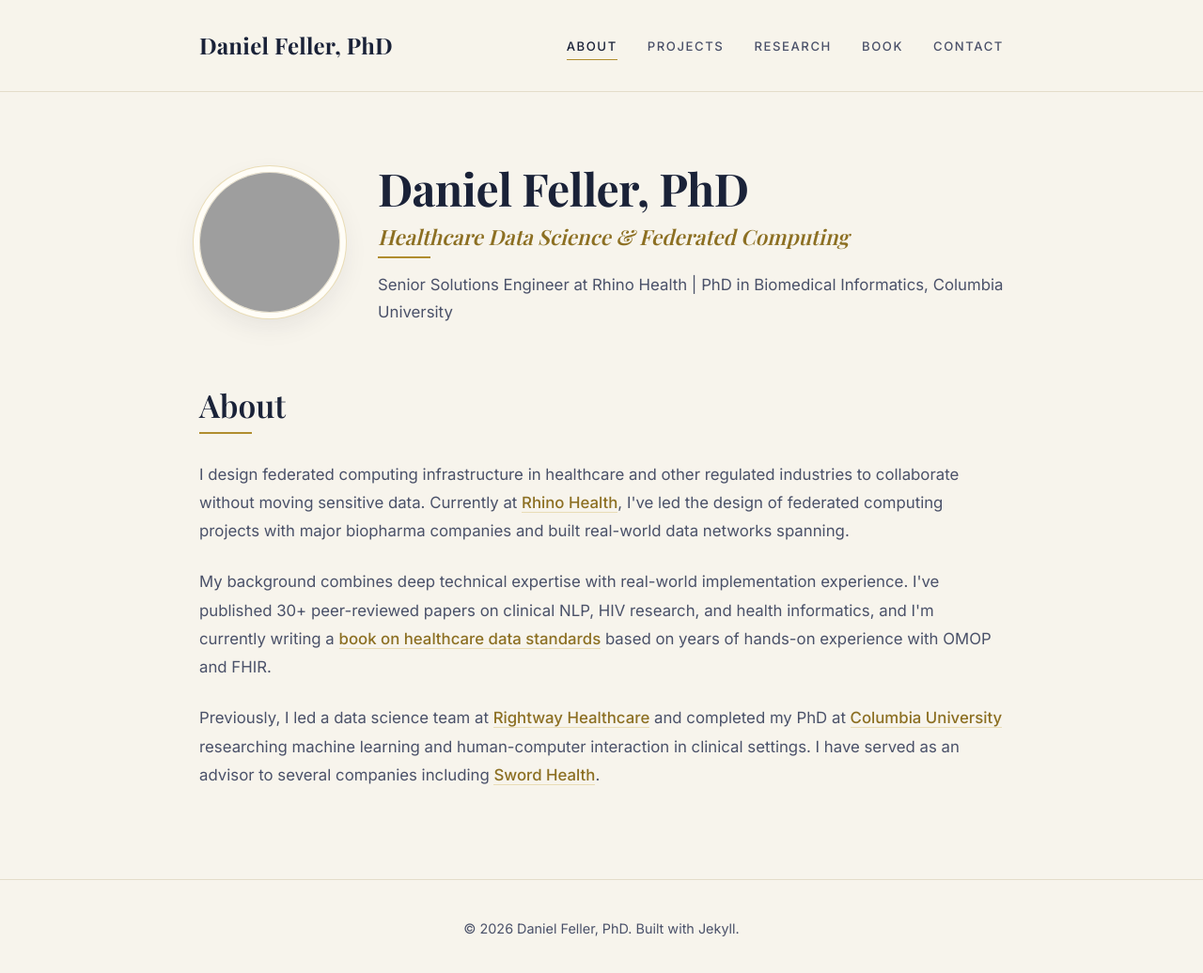
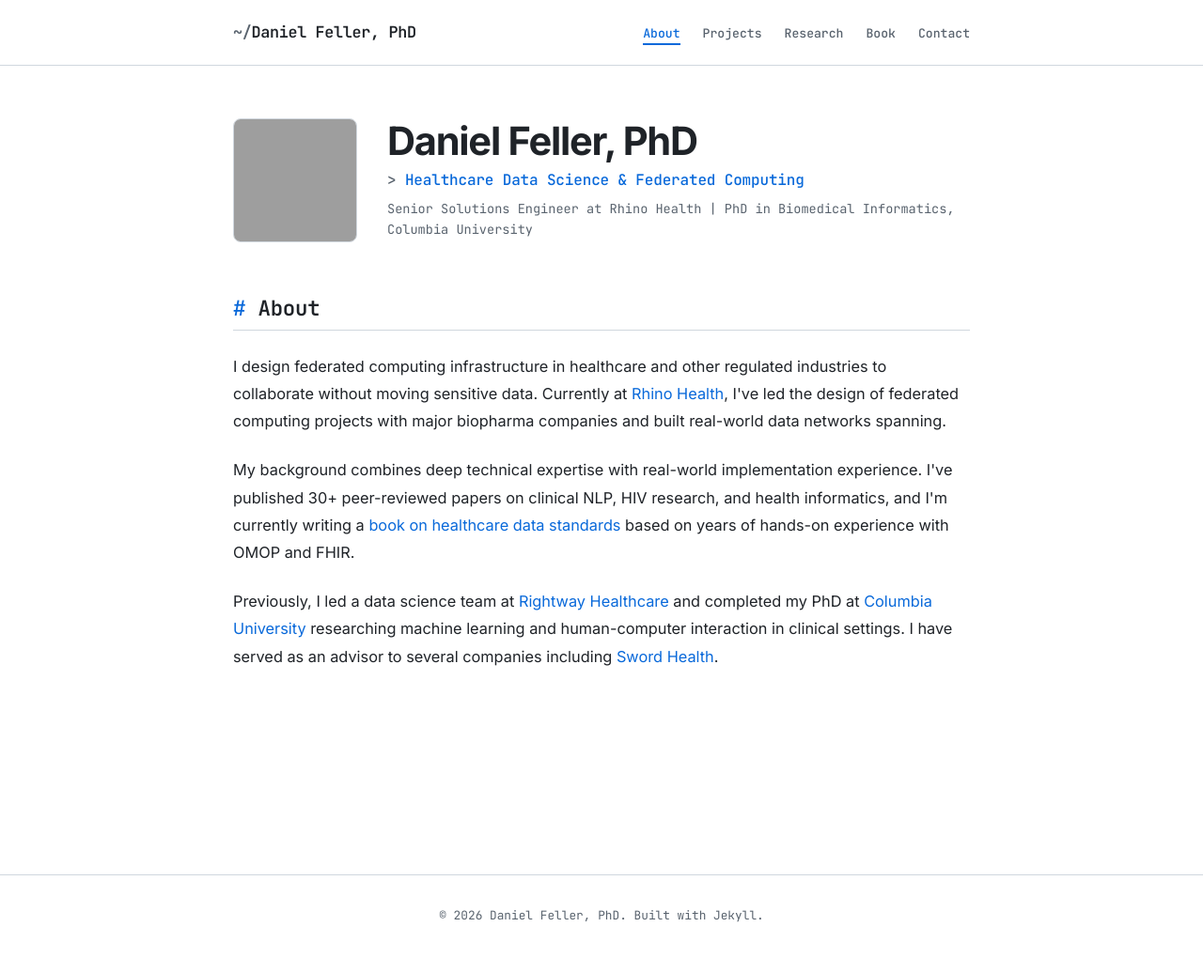
Before and after one commit to danieljfeller/danieljfeller.github.io, a Jekyll site: the page built from index.md, in a window 1280 px wide and 1041 px high. Shown: the top 1036 px of the window at 94% size. Built offline with Jekyll 4.4.1, drawn with Linux system fonts in a browser that asks for light colours; grey boxes are pictures that could not be loaded.

Commit message:
style: redesign site as tech/engineer theme (modeled on jacobaustin.org)
Replace the regal ivory/brass/serif theme with a clean, technical look:
- White background, near-black text, classic tech-blue accent (#0969da).
- Inter body with JetBrains Mono accents for nav, headings, tags, meta,
  and the CTA; inline <code> pills throughout.
- Monospace section headings prefixed with markdown-style # / ##, hero
  role prefixed with >, and the large CTA prefixed with $ for a
  terminal/developer feel.
- Tighter, narrower (840px) content column; crisper low-radius cards
  with subtle hover; ~/ prefix on the site title.

Co-Authored-By: Claude Sonnet 4.6 <noreply@anthropic.com>

```diff
--- a/_layouts/default.html
+++ b/_layouts/default.html
@@ -6,7 +6,7 @@
   <title>{% if page.title %}{{ page.title }} | {% endif %}{{ site.title }}</title>
   <link rel="preconnect" href="https://fonts.googleapis.com">
   <link rel="preconnect" href="https://fonts.gstatic.com" crossorigin>
-  <link href="https://fonts.googleapis.com/css2?family=Inter:wght@400;500;600&family=Playfair+Display:wght@600;700&display=swap" rel="stylesheet">
+  <link href="https://fonts.googleapis.com/css2?family=Inter:wght@400;500;600;700&family=JetBrains+Mono:wght@400;500;600&display=swap" rel="stylesheet">
   <link rel="stylesheet" href="{{ '/assets/css/main.css' | relative_url }}">
 </head>
 <body>
--- a/assets/css/main.css
+++ b/assets/css/main.css
@@ -1,21 +1,22 @@
 /* ============================================================
-   Daniel Feller — Regal Light Theme
-   Ivory + deep navy, brass accents. Playfair Display + Inter.
+   Daniel Feller — Tech / Engineer Theme
+   Light, crisp, monospace accents. Modeled on jacobaustin.org.
+   Inter (body) + JetBrains Mono (accents). Tech-blue accent.
    ============================================================ */
 
 :root {
-  --bg-color: #f7f4ec;          /* warm ivory */
-  --bg-secondary: #fffdf7;      /* card / surface */
-  --text-color: #1a2238;        /* deep navy */
-  --text-secondary: #4a5169;    /* muted slate-navy */
-  --accent-color: #b08d2e;      /* brass */
-  --accent-hover: #8c6f22;      /* darker brass */
-  --accent-soft: #e9dcb6;       /* pale brass wash */
-  --border-color: #e4ddca;      /* warm tan */
-  --shadow-sm: 0 1px 3px rgba(26, 34, 56, 0.06);
-  --shadow-md: 0 10px 30px rgba(26, 34, 56, 0.10);
-  --serif: 'Playfair Display', Georgia, 'Times New Roman', serif;
+  --bg-color: #ffffff;
+  --bg-secondary: #f6f8fa;
+  --code-bg: #eaeef2;
+  --text-color: #1f2328;
+  --text-secondary: #59636e;
+  --accent-color: #0969da;       /* tech blue */
+  --accent-hover: #0a4ea3;
+  --border-color: #d0d7de;
+  --shadow-sm: 0 1px 2px rgba(31, 35, 40, 0.05);
+  --shadow-md: 0 4px 16px rgba(31, 35, 40, 0.08);
   --sans: 'Inter', -apple-system, BlinkMacSystemFont, 'Segoe UI', sans-serif;
+  --mono: 'JetBrains Mono', ui-monospace, SFMono-Regular, Menlo, Consolas, monospace;
 }
 
 * {
@@ -29,349 +30,352 @@ body {
   background-color: var(--bg-color);
   color: var(--text-color);
   line-height: 1.7;
-  font-size: 17px;
+  font-size: 16px;
   -webkit-font-smoothing: antialiased;
   text-rendering: optimizeLegibility;
 }
 
 a {
-  color: var(--accent-hover);
+  color: var(--accent-color);
   text-decoration: none;
-  transition: color 0.2s;
+  transition: color 0.15s;
 }
 
 a:hover {
-  color: var(--accent-color);
+  color: var(--accent-hover);
+  text-decoration: underline;
 }
 
-/* Headings */
-h1, h2, h3, h4 {
-  font-family: var(--serif);
-  color: var(--text-color);
-  font-weight: 600;
-  line-height: 1.25;
+code {
+  font-family: var(--mono);
+  font-size: 0.875em;
+  background: var(--code-bg);
+  padding: 0.12em 0.4em;
+  border-radius: 4px;
 }
 
 /* ---------------- Header ---------------- */
 header {
-  padding: 1.75rem 0;
+  padding: 1.25rem 0;
   border-bottom: 1px solid var(--border-color);
-  background: rgba(247, 244, 236, 0.85);
-  backdrop-filter: saturate(140%) blur(8px);
+  background: rgba(255, 255, 255, 0.85);
+  backdrop-filter: saturate(180%) blur(8px);
   position: sticky;
   top: 0;
   z-index: 100;
 }
 
 .header-content {
-  max-width: 920px;
+  max-width: 840px;
   margin: 0 auto;
-  padding: 0 2rem;
+  padding: 0 1.75rem;
   display: flex;
   justify-content: space-between;
   align-items: center;
 }
 
 .site-title {
-  font-family: var(--serif);
-  font-size: 1.5rem;
-  font-weight: 700;
+  font-family: var(--mono);
+  font-size: 1.05rem;
+  font-weight: 600;
   color: var(--text-color);
-  letter-spacing: 0.01em;
+  letter-spacing: -0.02em;
 }
 
 .site-title:hover {
-  color: var(--accent-hover);
+  color: var(--accent-color);
+  text-decoration: none;
+}
+
+.site-title::before {
+  content: "~/";
+  color: var(--text-secondary);
 }
 
 nav ul {
   list-style: none;
   display: flex;
-  gap: 2rem;
+  gap: 1.5rem;
 }
 
 nav a {
+  font-family: var(--mono);
   color: var(--text-secondary);
   font-weight: 500;
   font-size: 0.82rem;
-  text-transform: uppercase;
-  letter-spacing: 0.12em;
-  padding-bottom: 0.35rem;
-  border-bottom: 1.5px solid transparent;
 }
 
 nav a:hover,
 nav a.active {
-  color: var(--text-color);
-  border-bottom-color: var(--accent-color);
+  color: var(--accent-color);
+  text-decoration: none;
+}
+
+nav a.active {
+  border-bottom: 2px solid var(--accent-color);
+  padding-bottom: 2px;
 }
 
 /* ---------------- Main ---------------- */
 main {
-  max-width: 920px;
+  max-width: 840px;
   margin: 0 auto;
-  padding: 4.5rem 2rem;
-  min-height: calc(100vh - 220px);
+  padding: 3.5rem 1.75rem;
+  min-height: calc(100vh - 180px);
+}
+
+/* ---------------- Headings ---------------- */
+h1 {
+  font-family: var(--sans);
+  font-weight: 700;
+  letter-spacing: -0.03em;
+  line-height: 1.15;
+  color: var(--text-color);
+}
+
+h2, h3, h4 {
+  font-family: var(--mono);
+  font-weight: 600;
+  letter-spacing: -0.01em;
+  line-height: 1.3;
+  color: var(--text-color);
+}
+
+h2 {
+  font-size: 1.4rem;
+  margin-bottom: 1.5rem;
+  padding-bottom: 0.5rem;
+  border-bottom: 1px solid var(--border-color);
+}
+
+h2::before,
+h3::before {
+  content: "# ";
+  color: var(--accent-color);
+}
+
+h3 {
+  font-size: 1.15rem;
+  margin: 2.25rem 0 1rem;
+}
+
+h3::before {
+  content: "## ";
 }
 
 /* ---------------- Hero ---------------- */
 .hero {
-  margin-bottom: 4rem;
+  margin-bottom: 3.5rem;
   display: flex;
   align-items: center;
-  gap: 2.5rem;
+  gap: 2rem;
 }
 
 .hero-photo {
-  width: 150px;
-  height: 150px;
-  border-radius: 50%;
+  width: 132px;
+  height: 132px;
+  border-radius: 8px;
   object-fit: cover;
   border: 1px solid var(--border-color);
-  box-shadow: 0 0 0 6px var(--bg-secondary), 0 0 0 7px var(--accent-soft), var(--shadow-md);
+  background: var(--bg-secondary);
   flex-shrink: 0;
 }
 
 .hero h1 {
-  font-size: 3rem;
-  font-weight: 700;
-  margin-bottom: 0.5rem;
-  letter-spacing: -0.01em;
+  font-size: 2.6rem;
+  margin-bottom: 0.4rem;
 }
 
 .hero h2 {
-  font-size: 1.4rem;
-  font-weight: 600;
-  font-style: italic;
-  color: var(--accent-hover);
-  margin-bottom: 0.85rem;
+  font-family: var(--mono);
+  font-size: 1rem;
+  font-weight: 500;
+  color: var(--accent-color);
+  border: none;
+  padding: 0;
+  margin-bottom: 0.6rem;
+}
+
+.hero h2::before {
+  content: "> ";
+  color: var(--text-secondary);
 }
 
 .hero .tagline {
-  font-family: var(--sans);
-  font-size: 1.05rem;
+  font-family: var(--mono);
+  font-size: 0.85rem;
   color: var(--text-secondary);
   margin-bottom: 0;
+  line-height: 1.6;
 }
 
 .hero-description {
-  font-size: 1.1rem;
+  font-size: 1.05rem;
   line-height: 1.8;
   color: var(--text-secondary);
-  max-width: 700px;
+  max-width: 680px;
 }
 
-/* ---------------- Section Headings ---------------- */
-h2 {
-  font-size: 2.1rem;
-  margin-bottom: 1.75rem;
-  position: relative;
-  padding-bottom: 0.6rem;
+/* ---------------- About / prose ---------------- */
+.about-content p {
+  margin-bottom: 1.4rem;
+  color: var(--text-color);
+  line-height: 1.8;
+  font-size: 1.02rem;
 }
 
-h2:after {
-  content: "";
-  position: absolute;
-  left: 0;
-  bottom: 0;
-  width: 56px;
-  height: 2px;
-  background: var(--accent-color);
+/* ---------------- Cards ---------------- */
+.projects-grid {
+  display: grid;
+  grid-template-columns: repeat(auto-fill, minmax(280px, 1fr));
+  gap: 1.25rem;
+  margin-top: 1.75rem;
 }
 
-h3 {
-  font-size: 1.55rem;
-  margin: 2.5rem 0 1.25rem;
-  color: var(--text-color);
+.project-card {
+  background: var(--bg-color);
+  border: 1px solid var(--border-color);
+  border-radius: 6px;
+  padding: 1.4rem;
+  transition: border-color 0.15s, box-shadow 0.15s, transform 0.15s;
 }
 
-/* ---------------- About ---------------- */
-.about-content p {
-  margin-bottom: 1.5rem;
-  color: var(--text-secondary);
-  line-height: 1.8;
+.project-card:hover {
+  border-color: var(--accent-color);
+  box-shadow: var(--shadow-md);
+  transform: translateY(-2px);
+}
+
+.project-card h3 {
+  margin: 0 0 0.6rem;
   font-size: 1.05rem;
 }
 
-.about-content p a {
-  font-weight: 500;
-  border-bottom: 1px solid var(--accent-soft);
-}
-
-.about-content p a:hover {
-  border-bottom-color: var(--accent-color);
-}
-
-/* ---------------- Projects / Cards ---------------- */
-.projects-grid {
-  display: grid;
-  grid-template-columns: repeat(auto-fill, minmax(300px, 1fr));
-  gap: 1.75rem;
-  margin-top: 2rem;
-}
-
-.project-card {
-  background: var(--bg-secondary);
-  border: 1px solid var(--border-color);
-  border-radius: 10px;
-  padding: 1.75rem;
-  box-shadow: var(--shadow-sm);
-  transition: transform 0.25s ease, box-shadow 0.25s ease, border-color 0.25s ease;
-}
-
-.project-card:hover {
-  transform: translateY(-5px);
-  border-color: var(--accent-color);
-  box-shadow: var(--shadow-md);
-}
-
-.project-card h3 {
-  margin: 0 0 0.75rem;
-  font-size: 1.3rem;
+.project-card h3::before {
+  content: "";  /* no # prefix inside cards */
 }
 
 .project-card p {
   color: var(--text-secondary);
-  margin-bottom: 1rem;
+  margin-bottom: 0.75rem;
+  font-size: 0.95rem;
 }
 
 .project-tags {
   display: flex;
   flex-wrap: wrap;
-  gap: 0.5rem;
-  margin-top: 1rem;
+  gap: 0.4rem;
+  margin-top: 0.9rem;
 }
 
 .tag {
-  background: transparent;
+  font-family: var(--mono);
+  background: var(--bg-secondary);
   border: 1px solid var(--border-color);
-  padding: 0.25rem 0.8rem;
-  border-radius: 100px;
-  font-size: 0.8rem;
-  font-weight: 500;
+  padding: 0.15rem 0.55rem;
+  border-radius: 4px;
+  font-size: 0.74rem;
   color: var(--text-secondary);
-  transition: all 0.2s;
+  transition: all 0.15s;
 }
 
 .tag:hover {
   border-color: var(--accent-color);
-  color: var(--accent-hover);
+  color: var(--accent-color);
 }
 
 .project-links {
-  margin-top: 1.25rem;
+  margin-top: 1rem;
   display: flex;
   gap: 1rem;
-  font-weight: 500;
+  font-family: var(--mono);
+  font-size: 0.85rem;
 }
 
 /* ---------------- Publications ---------------- */
 .publication-item {
-  margin-bottom: 1.5rem;
-  padding: 1.4rem 1.6rem;
+  margin-bottom: 0.9rem;
+  padding: 1rem 1.25rem;
   background: var(--bg-secondary);
   border: 1px solid var(--border-color);
-  border-left: 3px solid var(--accent-color);
   border-radius: 6px;
-  box-shadow: var(--shadow-sm);
-  transition: box-shadow 0.2s;
-}
-
-.publication-item:hover {
-  box-shadow: var(--shadow-md);
 }
 
 .publication-item p {
-  color: var(--text-secondary);
-  line-height: 1.75;
+  color: var(--text-color);
+  line-height: 1.65;
   margin: 0;
+  font-size: 0.95rem;
 }
 
 .pdf-link {
-  color: var(--accent-hover);
-  font-weight: 600;
+  font-family: var(--mono);
+  font-size: 0.8rem;
   margin-left: 0.4rem;
 }
 
-/* ---------------- Experience ---------------- */
+/* ---------------- Experience (unused but kept tidy) ---------------- */
 .experience-item {
-  margin-bottom: 1.75rem;
-  padding: 1.5rem 1.75rem;
+  margin-bottom: 1.5rem;
+  padding: 1.25rem 1.5rem;
   background: var(--bg-secondary);
   border: 1px solid var(--border-color);
-  border-left: 3px solid var(--accent-color);
   border-radius: 6px;
-  box-shadow: var(--shadow-sm);
 }
 
 .experience-item h4 {
-  font-size: 1.3rem;
-  color: var(--text-color);
+  font-size: 1.05rem;
   margin-bottom: 0.2rem;
 }
 
-.exp-meta {
-  font-family: var(--sans);
-  font-size: 0.82rem;
+.experience-item h4::before {
+  content: "";
+}
+
+.exp-meta,
+.exp-role {
+  font-family: var(--mono);
+  font-size: 0.8rem;
   font-weight: 400;
   color: var(--text-secondary);
-  letter-spacing: 0.04em;
-  margin-left: 0.5rem;
-}
-
-.exp-role {
-  font-style: italic;
-  color: var(--accent-hover);
-  margin-bottom: 0.85rem;
 }
 
 .experience-item ul {
   list-style: none;
-  margin: 0;
+  margin: 0.5rem 0 0;
 }
 
 .experience-item li {
   position: relative;
-  padding-left: 1.4rem;
-  margin-bottom: 0.55rem;
+  padding-left: 1.25rem;
+  margin-bottom: 0.5rem;
   color: var(--text-secondary);
-  line-height: 1.65;
 }
 
-.experience-item li:before {
-  content: "\2014";  /* em dash */
+.experience-item li::before {
+  content: "-";
   position: absolute;
   left: 0;
   color: var(--accent-color);
+  font-family: var(--mono);
 }
 
 .exp-earlier {
   color: var(--text-secondary);
-  font-size: 0.97rem;
-  margin-bottom: 1.5rem;
+  font-size: 0.95rem;
 }
 
 /* ---------------- Book ---------------- */
 .book-section {
-  background: var(--bg-secondary);
-  border: 1px solid var(--border-color);
-  border-radius: 10px;
-  padding: 2.5rem;
-  margin-top: 2rem;
-  box-shadow: var(--shadow-sm);
+  margin-top: 1.5rem;
 }
 
 .book-section h3 {
-  color: var(--accent-hover);
-  margin-top: 2rem;
-}
-
-.book-section h3:first-of-type {
-  margin-top: 0;
+  color: var(--text-color);
 }
 
 .book-section p {
-  color: var(--text-secondary);
+  color: var(--text-color);
   margin-bottom: 1rem;
   line-height: 1.8;
 }
@@ -382,38 +386,37 @@ h3 {
 }
 
 .book-topics li {
-  padding: 0.5rem 0;
-  padding-left: 1.75rem;
+  padding: 0.45rem 0;
+  padding-left: 1.5rem;
   color: var(--text-secondary);
   position: relative;
+  line-height: 1.6;
 }
 
-.book-topics li:before {
-  content: "\2726";  /* four-pointed star */
+.book-topics li::before {
+  content: "▸";
   position: absolute;
   left: 0;
   color: var(--accent-color);
-  font-size: 0.8rem;
-  top: 0.7rem;
 }
 
 .book-cta {
   display: inline-block;
   margin-top: 1rem;
-  padding: 0.75rem 1.75rem;
+  padding: 0.6rem 1.4rem;
+  font-family: var(--mono);
   background: var(--accent-color);
-  color: #fffdf7;
+  color: #ffffff;
   border-radius: 6px;
-  font-weight: 600;
-  letter-spacing: 0.02em;
-  box-shadow: var(--shadow-sm);
-  transition: background 0.2s, transform 0.2s, box-shadow 0.2s;
+  font-weight: 500;
+  font-size: 0.9rem;
+  transition: background 0.15s, transform 0.15s, box-shadow 0.15s;
 }
 
 .book-cta:hover {
   background: var(--accent-hover);
-  color: #fffdf7;
-  transform: translateY(-2px);
+  color: #ffffff;
+  text-decoration: none;
   box-shadow: var(--shadow-md);
 }
 
@@ -422,92 +425,90 @@ h3 {
   display: block;
   width: 100%;
   margin: 1.75rem 0 2.5rem;
-  padding: 1.25rem 2rem;
-  font-family: var(--serif);
-  font-size: 1.4rem;
+  padding: 1.1rem 2rem;
+  font-size: 1.15rem;
   text-align: center;
   border-radius: 8px;
   box-shadow: var(--shadow-md);
 }
 
-.book-cta-lg:hover {
-  transform: translateY(-3px);
+.book-cta-lg::before {
+  content: "$ ";
+  opacity: 0.6;
 }
 
-/* Inline code in book copy */
-.book-section code {
-  font-family: 'SFMono-Regular', 'SF Mono', Menlo, Consolas, monospace;
-  font-size: 0.88em;
-  background: var(--accent-soft);
-  color: #5c4a14;
-  padding: 0.1em 0.4em;
-  border-radius: 4px;
+.book-cta-lg:hover {
+  transform: translateY(-2px);
 }
 
 /* ---------------- Contact ---------------- */
 .contact-info {
   display: flex;
   flex-direction: column;
-  gap: 1rem;
-  margin-top: 2rem;
+  gap: 0.85rem;
+  margin-top: 1.75rem;
 }
 
 .contact-item {
   display: flex;
-  align-items: center;
-  gap: 1rem;
+  align-items: baseline;
+  gap: 0.75rem;
   color: var(--text-secondary);
+  font-family: var(--mono);
+  font-size: 0.95rem;
+}
+
+.contact-item strong {
+  color: var(--text-color);
+  min-width: 90px;
 }
 
 .social-links {
   display: flex;
-  gap: 1.5rem;
-  margin-top: 2rem;
+  gap: 1rem;
+  margin-top: 1.75rem;
 }
 
 .social-links a {
-  font-size: 1rem;
-  padding: 0.55rem 1.2rem;
+  font-family: var(--mono);
+  font-size: 0.9rem;
+  padding: 0.5rem 1rem;
   background: var(--bg-secondary);
   border: 1px solid var(--border-color);
   border-radius: 6px;
-  font-weight: 500;
-  transition: all 0.2s;
+  transition: all 0.15s;
 }
 
 .social-links a:hover {
   border-color: var(--accent-color);
-  box-shadow: var(--shadow-sm);
+  text-decoration: none;
 }
 
 /* ---------------- Footer ---------------- */
 footer {
   border-top: 1px solid var(--border-color);
-  padding: 2.5rem 0;
+  padding: 2rem 0;
   text-align: center;
   color: var(--text-secondary);
-  font-size: 0.9rem;
+  font-family: var(--mono);
+  font-size: 0.8rem;
 }
 
 .footer-content {
-  max-width: 920px;
+  max-width: 840px;
   margin: 0 auto;
-  padding: 0 2rem;
+  padding: 0 1.75rem;
 }
 
 /* ---------------- Responsive ---------------- */
 @media (max-width: 768px) {
-  body {
-    font-size: 16px;
-  }
-
   .header-content {
     flex-direction: column;
-    gap: 1rem;
+    gap: 0.85rem;
   }
 
   nav ul {
-    gap: 1.25rem;
+    gap: 1rem;
     flex-wrap: wrap;
     justify-content: center;
   }
@@ -519,21 +520,21 @@ footer {
   .hero {
     flex-direction: column;
     text-align: center;
-    gap: 1.5rem;
+    gap: 1.25rem;
+  }
+
+  .hero h2::before {
+    content: "";
   }
 
   .hero h1 {
-    font-size: 2.25rem;
+    font-size: 2.1rem;
   }
 
   main {
     padding: 2.5rem 1.25rem;
   }
 
-  .book-section {
-    padding: 1.75rem;
-  }
-
   .projects-grid {
     grid-template-columns: 1fr;
   }
```
